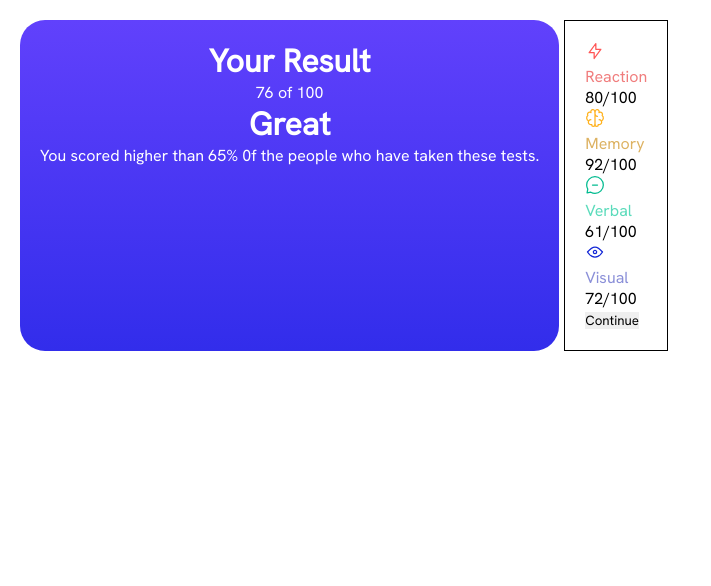
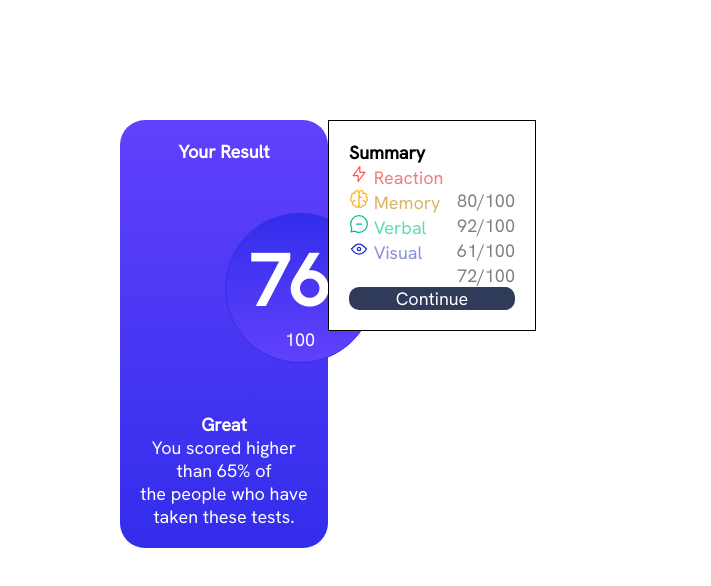
Before and after one commit to eliasndegwa/CSS-intro, a plain HTML site: page index.html in a window 1280 px wide. Shown: the whole page, without its empty margins (0-711 px from the left). Drawn offline with Linux system fonts and the light colour scheme.

Commit message:
complete html structure

```diff
--- a/index.html
+++ b/index.html
@@ -14,32 +14,29 @@
     <div class="container">
         <div class="result">
             <h1>Your Result</h1>
-            <p class="marks">76 of 100</p>
+            <p class="marks"><strong style="font-size: 72px;">76</strong> of 100</p>
             <h1>Great</h1>
-            <p class="percentile">You scored higher than 65% 0f the people who have taken these tests.</p>
+            <p class="percentile">You scored higher than 65% of<br> the people who have taken these tests.</p>
         </div>
         <div class="summary">
+            <h1>Summary</h1>
             <div class="reaction">
-                <svg xmlns="http://www.w3.org/2000/svg" width="20" height="20" fill="none" viewBox="0 0 20 20"><path stroke="#F55" stroke-linecap="round" stroke-linejoin="round" stroke-width="1.25" d="M10.833 8.333V2.5l-6.666 9.167h5V17.5l6.666-9.167h-5Z"/></svg>
-                <p style="color:rgb(240, 125, 125)">Reaction</p>
-                <p>80/100</p>
+                <p style="color:rgb(240, 125, 125)"> <svg xmlns="http://www.w3.org/2000/svg" width="20" height="20" fill="none" viewBox="0 0 20 20"><path stroke="#F55" stroke-linecap="round" stroke-linejoin="round" stroke-width="1.25" d="M10.833 8.333V2.5l-6.666 9.167h5V17.5l6.666-9.167h-5Z"/></svg> Reaction</p>
+                <p class="grey">80/100</p>
             </div>
             <div class="memory">
-                <svg xmlns="http://www.w3.org/2000/svg" width="20" height="20" fill="none" viewBox="0 0 20 20"><path stroke="#FFB21E" stroke-linecap="round" stroke-linejoin="round" stroke-width="1.25" d="M5.833 11.667a2.5 2.5 0 1 0 .834 4.858"/><path stroke="#FFB21E" stroke-linecap="round" stroke-linejoin="round" stroke-width="1.25" d="M3.553 13.004a3.333 3.333 0 0 1-.728-5.53m.025-.067a2.083 2.083 0 0 1 2.983-2.824m.199.054A2.083 2.083 0 1 1 10 3.75v12.917a1.667 1.667 0 0 1-3.333 0M10 5.833a2.5 2.5 0 0 0 2.5 2.5m1.667 3.334a2.5 2.5 0 1 1-.834 4.858"/><path stroke="#FFB21E" stroke-linecap="round" stroke-linejoin="round" stroke-width="1.25" d="M16.447 13.004a3.334 3.334 0 0 0 .728-5.53m-.025-.067a2.083 2.083 0 0 0-2.983-2.824M10 3.75a2.085 2.085 0 0 1 2.538-2.033 2.084 2.084 0 0 1 1.43 2.92m-.635 12.03a1.667 1.667 0 0 1-3.333 0"/></svg>
-                <p style="color: rgb(221, 178, 98);">Memory</p>
-                <p>92/100</p>
+                <p style="color: rgb(221, 178, 98);"><svg xmlns="http://www.w3.org/2000/svg" width="20" height="20" fill="none" viewBox="0 0 20 20"><path stroke="#FFB21E" stroke-linecap="round" stroke-linejoin="round" stroke-width="1.25" d="M5.833 11.667a2.5 2.5 0 1 0 .834 4.858"/><path stroke="#FFB21E" stroke-linecap="round" stroke-linejoin="round" stroke-width="1.25" d="M3.553 13.004a3.333 3.333 0 0 1-.728-5.53m.025-.067a2.083 2.083 0 0 1 2.983-2.824m.199.054A2.083 2.083 0 1 1 10 3.75v12.917a1.667 1.667 0 0 1-3.333 0M10 5.833a2.5 2.5 0 0 0 2.5 2.5m1.667 3.334a2.5 2.5 0 1 1-.834 4.858"/><path stroke="#FFB21E" stroke-linecap="round" stroke-linejoin="round" stroke-width="1.25" d="M16.447 13.004a3.334 3.334 0 0 0 .728-5.53m-.025-.067a2.083 2.083 0 0 0-2.983-2.824M10 3.75a2.085 2.085 0 0 1 2.538-2.033 2.084 2.084 0 0 1 1.43 2.92m-.635 12.03a1.667 1.667 0 0 1-3.333 0"/></svg> Memory</p>
+                <p class="grey">92/100</p>
             </div>
             <div class="verbal">
-                <svg xmlns="http://www.w3.org/2000/svg" width="20" height="20" fill="none" viewBox="0 0 20 20"><path stroke="#00BB8F" stroke-linecap="round" stroke-linejoin="round" stroke-width="1.25" d="M7.5 10h5M10 18.333A8.333 8.333 0 1 0 1.667 10c0 1.518.406 2.942 1.115 4.167l-.699 3.75 3.75-.699A8.295 8.295 0 0 0 10 18.333Z"/></svg>
-                <p style="color: #5bdbbb;">Verbal</p>
-                <p>61/100</p>
+                <p style="color: #5bdbbb;"><svg xmlns="http://www.w3.org/2000/svg" width="20" height="20" fill="none" viewBox="0 0 20 20"><path stroke="#00BB8F" stroke-linecap="round" stroke-linejoin="round" stroke-width="1.25" d="M7.5 10h5M10 18.333A8.333 8.333 0 1 0 1.667 10c0 1.518.406 2.942 1.115 4.167l-.699 3.75 3.75-.699A8.295 8.295 0 0 0 10 18.333Z"/></svg> Verbal</p>
+                <p class="grey">61/100</p>
             </div>
             <div class="visual">
-                <svg xmlns="http://www.w3.org/2000/svg" width="20" height="20" fill="none" viewBox="0 0 20 20"><path stroke="#1125D6" stroke-linecap="round" stroke-linejoin="round" stroke-width="1.25" d="M10 11.667a1.667 1.667 0 1 0 0-3.334 1.667 1.667 0 0 0 0 3.334Z"/><path stroke="#1125D6" stroke-linecap="round" stroke-linejoin="round" stroke-width="1.25" d="M17.5 10c-1.574 2.492-4.402 5-7.5 5s-5.926-2.508-7.5-5C4.416 7.632 6.66 5 10 5s5.584 2.632 7.5 5Z"/></svg>
-                <p style="color: #8a8fd8;">Visual</p>
-                <p>72/100</p>
+                <p style="color: #8a8fd8;"><svg xmlns="http://www.w3.org/2000/svg" width="20" height="20" fill="none" viewBox="0 0 20 20"><path stroke="#1125D6" stroke-linecap="round" stroke-linejoin="round" stroke-width="1.25" d="M10 11.667a1.667 1.667 0 1 0 0-3.334 1.667 1.667 0 0 0 0 3.334Z"/><path stroke="#1125D6" stroke-linecap="round" stroke-linejoin="round" stroke-width="1.25" d="M17.5 10c-1.574 2.492-4.402 5-7.5 5s-5.926-2.508-7.5-5C4.416 7.632 6.66 5 10 5s5.584 2.632 7.5 5Z"/></svg> Visual</p>
+                <p class="grey">72/100</p>
             </div>
-            <button>Continue</button>
+            <button class="btn">Continue</button>
         </div>
     </div>
 </body>
--- a/style.css
+++ b/style.css
@@ -4,12 +4,10 @@
     box-sizing: border-box;
     border: 0;
     font-family: 'Hanken Grotesk', sans-serif;
+    font-size: 18px;
 }
 .container{
-    display: flex;
-    gap: 5px;
-    /* justify-content:space-evenly; */
-    margin:20px;
+    margin:120px;
 }
 .container .result{
     background: linear-gradient(#6141FC,#322DEB);
@@ -17,11 +15,33 @@
     border-radius: 25px;
     padding: 20px;
     text-align: center;
+    width: 20%;
+    float: left;
 }
-
+.container .result .marks{
+    background: linear-gradient(#322DEB,#6141FC);
+    border: 1px solid #322DEB;
+    width: 150px;
+    height: 150px;
+    border-radius: 50%;
+    padding: 20px;
+    margin: 50px 0 50px 85px;
+}
 .container .summary{
     background: #fff;
     padding: 20px;
     border: 1px solid black;
-
+    width: 20%;
+    float: left;
 }
+.container .summary .grey{
+    color: grey;
+    float: right;
+}
+.container .summary .btn{
+    background-color: #303B59;
+    color: #fff;
+    height: 20%;
+    width: 100%;
+    border-radius: 10px;
+}
```
